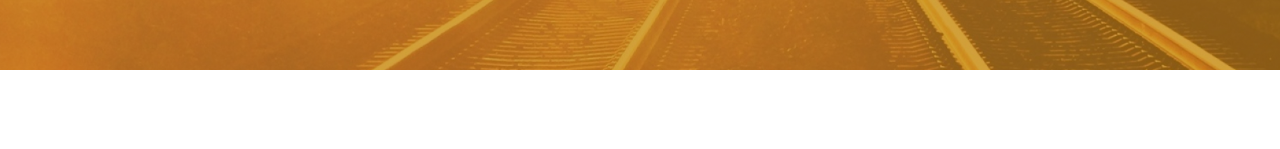
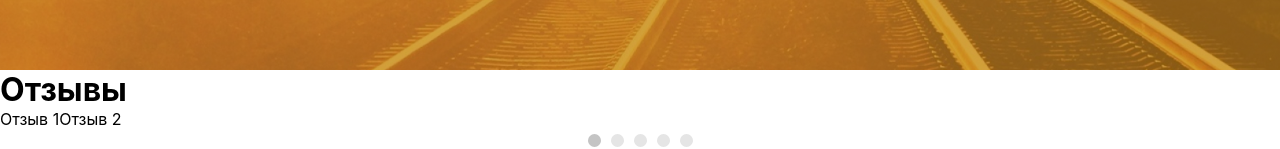
Before and after one commit to ankevich/trains-ticket-booking, a React (Create React App) app: page / in a window 1280 px wide. Shown: the part 1129-1278 px from the top of the page. Before the commit the page ends 1199 px from the top, so only its background shows below. Built offline with nearby package versions, Linux system fonts and the light colour scheme.

Commit message:
pagination

```diff
--- a/src/App.js
+++ b/src/App.js
@@ -1,6 +1,7 @@
 import Hero from "./components/MainPageHero"
 import About from "./components/About"
 import HowItworks from "./components/HowItWorks"
+import Reviews from "./components/Reviews"
 
 function App() {
     return (
@@ -8,8 +9,8 @@ function App() {
             <Hero />
             <About />
             <HowItworks/>
+            <Reviews/>
             {/*
-            <Reviews/>
             <Footer/> */}
         </>
     )
--- a/src/components/MainPageHero/index.js
+++ b/src/components/MainPageHero/index.js
@@ -1,4 +1,3 @@
-import React from "react"
 import styled from "styled-components/macro"
 import MaxWidthContainer from "../MaxWidthContainer"
 import HorizontalContainer from "../HorizontalContainer"
--- /dev/null
+++ b/src/components/Reviews/index.js
@@ -0,0 +1,42 @@
+import styled from "styled-components/macro"
+import MaxWidthContainer from "../MaxWidthContainer"
+import HorizontalContainer from "../HorizontalContainer"
+
+const Reviews = () => (
+    <MaxWidthContainer>
+        <h1>Отзывы</h1>
+        <HorizontalContainer>
+            <p>Отзыв 1</p>
+            <p>Отзыв 2</p>
+        </HorizontalContainer>
+        <Pagination>
+            <span className="current"></span>
+            <span></span>
+            <span></span>
+            <span></span>
+            <span></span>
+        </Pagination>
+    </MaxWidthContainer>
+)
+
+const Pagination = styled.div`
+    display: flex;
+    justify-content: center;
+    align-items: center;
+
+    span {
+        cursor: pointer;
+        width: 13px;
+        height: 13px;
+        border-radius: 50%;
+        background-color: #E5E5E5;
+        margin: 5px;
+        display: inline-block;
+
+    }
+    span.current {
+        background-color: #C4C4C4;
+    }
+`
+
+export default Reviews
```
